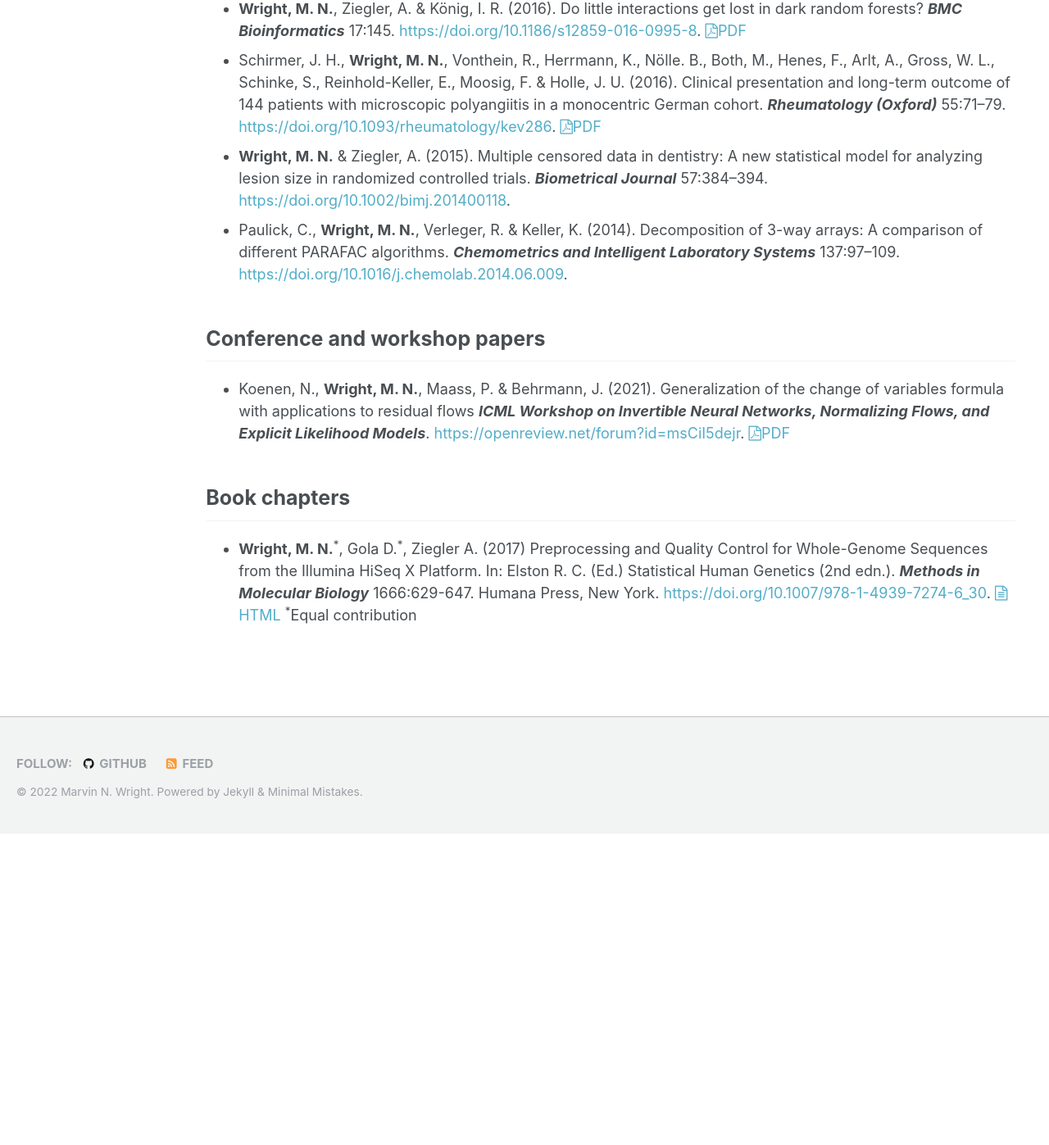
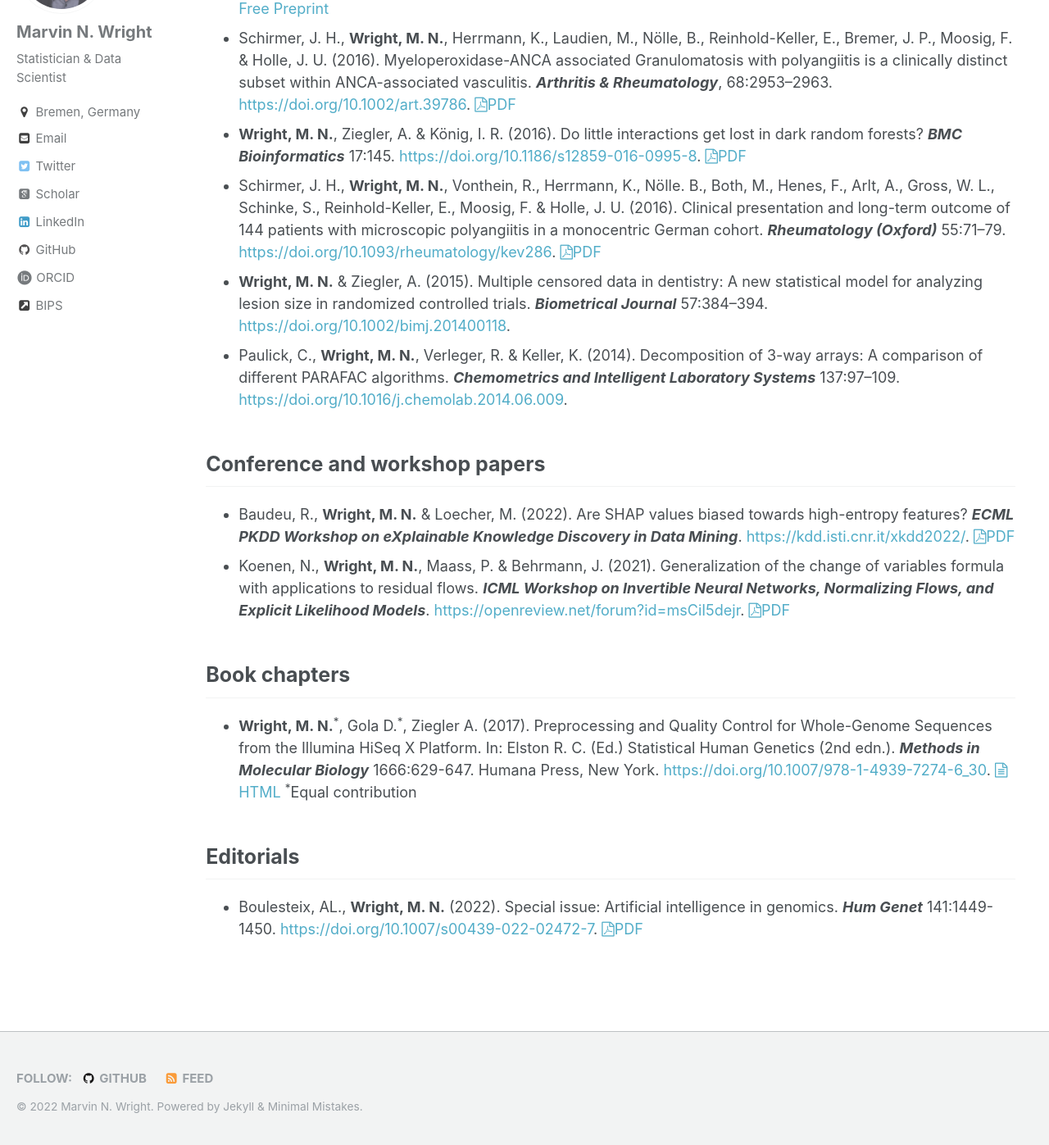
Before and after one commit to mnwright/mnwright.github.io, a Jekyll site: the page built from _pages/publications.md, in a window 1280 px wide and 1400 px high, scrolled down 2868 px. Shown: the top 1397 px of the window at 82% size. Built offline with Jekyll 4.4.1, drawn with Linux system fonts in a browser that asks for light colours; some web fonts are replaced; before the commit the page ends 3885 px from its top, so only the background shows below that; some of the changed text lies outside the part shown.

Commit message:
update publications

```diff
--- a/_pages/publications.md
+++ b/_pages/publications.md
@@ -6,12 +6,14 @@ permalink: /publications/
 Most papers are freely available (<i class="fa fa-file-pdf-o"></i>PDF links). Just <a href="mailto:web@wrig.de">ask me</a> for the others.
 
 ## Preprints
+* {:.pub} Blesch, K., Watson, D. S. & **Wright, M. N.** (2022). Conditional feature importance for mixed data ***arXiv***. <https://arxiv.org/abs/2210.03047>. <a href="https://arxiv.org/pdf/2210.03047"><i class="fa fa-file-pdf-o"></i>PDF</a>
 * {:.pub} Hiabu, M., Meyer J. T. & **Wright, M. N.** (2022). Unifying local and global model explanations by functional decomposition of low dimensional structures. ***arXiv***. <https://arxiv.org/abs/2208.06151>. <a href="https://arxiv.org/pdf/2208.06151"><i class="fa fa-file-pdf-o"></i>PDF</a>
 * {:.pub} Watson, D. S., Blesch, K., Kapar, J. & **Wright, M. N.** (2022). Smooth densities and generative modeling with unsupervised random forests. ***arXiv***. <https://arxiv.org/abs/2205.09435>. <a href="https://arxiv.org/pdf/2205.09435"><i class="fa fa-file-pdf-o"></i>PDF</a>
 * {:.pub} Dijkstra, L., Schink, T., Linder, R., Schwaninger, M., Pigeot, I., **Wright, M. N.**, & Foraita, R. (2022). A discovery and verification approach for pharmacovigilance using electronic health care data. ***medRxiv***. <https://www.medrxiv.org/content/10.1101/2022.05.10.22274885v1>. <a href="https://www.medrxiv.org/content/10.1101/2022.05.10.22274885v1.full.pdf"><i class="fa fa-file-pdf-o"></i>PDF</a>
 * {:.pub} Molnar, C., Freiesleben, T., König, G., Casalicchio, G., **Wright, M. N.** & Bischl, B. (2021). Relating the partial dependence plot and permutation feature importance to the data generating process. ***arXiv***. <https://arxiv.org/abs/2109.01433>. <a href="https://arxiv.org/pdf/2109.01433"><i class="fa fa-file-pdf-o"></i>PDF</a>
 
 ## Journal articles
+* {:.pub} Bonannella, C., Hengl, T., Heisig, J., Parente, L., **Wright, M. N.** Herold, M. & de Bruin, S. (2022). Forest tree species distribution for Europe 2000-2020: mapping potential and realized distributions using spatiotemporal machine learning. ***PeerJ*** 10:e13728. <https://doi.org/10.7717/peerj.13728>. <a href="https://peerj.com/articles/13728.pdf"><i class="fa fa-file-pdf-o"></i>PDF</a>
 * {:.pub} Watson, D. S. & **Wright, M. N.** (2021). Testing conditional independence in supervised learning algorithms. ***Machine Learning*** 110:2107-2129. <https://doi.org/10.1007/s10994-021-06030-6>. <a href="https://link.springer.com/content/pdf/10.1007/s10994-021-06030-6.pdf"><i class="fa fa-file-pdf-o"></i>PDF</a>
 * {:.pub} Askland, K. D., Strong, D., **Wright, M. N.** & Moore, J. H. (2021).  The translational machine: A novel machine-learning approach to illuminate complex genetic architectures. ***Genetic Epidemiology*** 45:485-536. <https://doi.org/10.1002/gepi.22383>. <a href="https://onlinelibrary.wiley.com/doi/pdfdirect/10.1002/gepi.22383?download=true"><i class="fa fa-file-pdf-o"></i>PDF</a>
 * {:.pub} Hüls, A. <sup>\*</sup>, **Wright, M. N.** <sup>\*</sup>, Bogl, L. H., Kaprio, J., Lissner, L., Molnár, D., Moreno, L., De Henauw, S., Siani, A., Veidebaum, T., Ahrens, W., Pigeot, I. & Foraita, R. (2021). Polygenic risk for obesity and its interaction with lifestyle and sociodemographic factors in European children and adolescents. ***International Journal of Obesity*** 45:1321-1330. <https://doi.org/10.1038/s41366-021-00795-5>. <a href="https://www.nature.com/articles/s41366-021-00795-5.pdf"><i class="fa fa-file-pdf-o"></i>PDF</a> <sup>\*</sup>Equal contribution
@@ -42,8 +44,12 @@ Most papers are freely available (<i class="fa fa-file-pdf-o"></i>PDF links). Ju
 * {:.pub} Paulick, C., **Wright, M. N.**, Verleger, R. & Keller, K. (2014). Decomposition of 3-way arrays: A comparison of different PARAFAC algorithms. ***Chemometrics and Intelligent Laboratory Systems*** 137:97–109. <https://doi.org/10.1016/j.chemolab.2014.06.009>.
 
 ## Conference and workshop papers
-* {:.pub} Koenen, N., **Wright, M. N.**, Maass, P. & Behrmann, J. (2021).  Generalization of the change of variables formula with applications to residual flows ***ICML Workshop on Invertible Neural Networks, Normalizing Flows, and Explicit Likelihood Models***. <https://openreview.net/forum?id=msCiI5dejr>. <a href="https://openreview.net/pdf?id=msCiI5dejr"><i class="fa fa-file-pdf-o"></i>PDF</a>
+* {:.pub} Baudeu, R., **Wright, M. N.** & Loecher, M. (2022). Are SHAP values biased towards high-entropy features? ***ECML PKDD Workshop on eXplainable Knowledge Discovery in Data Mining***. <https://kdd.isti.cnr.it/xkdd2022/>. <a href="https://kdd.isti.cnr.it/xkdd2022/papers/XKDD_2022_paper_1418.pdf"><i class="fa fa-file-pdf-o"></i>PDF</a>
+* {:.pub} Koenen, N., **Wright, M. N.**, Maass, P. & Behrmann, J. (2021). Generalization of the change of variables formula with applications to residual flows. ***ICML Workshop on Invertible Neural Networks, Normalizing Flows, and Explicit Likelihood Models***. <https://openreview.net/forum?id=msCiI5dejr>. <a href="https://openreview.net/pdf?id=msCiI5dejr"><i class="fa fa-file-pdf-o"></i>PDF</a>
 
 ## Book chapters
-* {:.pub} **Wright, M. N.**<sup>\*</sup>, Gola D.<sup>\*</sup>, Ziegler A. (2017) Preprocessing and Quality Control for Whole-Genome Sequences from the Illumina HiSeq X Platform. In: Elston R. C. (Ed.) Statistical Human Genetics (2nd edn.). ***Methods in Molecular Biology*** 1666:629-647. Humana Press, New York. <https://doi.org/10.1007/978-1-4939-7274-6_30>. <a href="https://imbs-hl.github.io/illumina_seq.html"><i class="fa fa-file-text-o"></i>HTML</a>
+* {:.pub} **Wright, M. N.**<sup>\*</sup>, Gola D.<sup>\*</sup>, Ziegler A. (2017). Preprocessing and Quality Control for Whole-Genome Sequences from the Illumina HiSeq X Platform. In: Elston R. C. (Ed.) Statistical Human Genetics (2nd edn.). ***Methods in Molecular Biology*** 1666:629-647. Humana Press, New York. <https://doi.org/10.1007/978-1-4939-7274-6_30>. <a href="https://imbs-hl.github.io/illumina_seq.html"><i class="fa fa-file-text-o"></i>HTML</a>
 <sup>\*</sup>Equal contribution
+
+## Editorials
+* {:.pub} Boulesteix, AL., **Wright, M. N.** (2022). Special issue: Artificial intelligence in genomics. ***Hum Genet*** 141:1449-1450. <https://doi.org/10.1007/s00439-022-02472-7>. <a href="https://link.springer.com/content/pdf/10.1007/s00439-022-02472-7.pdf"><i class="fa fa-file-pdf-o"></i>PDF</a>
```
